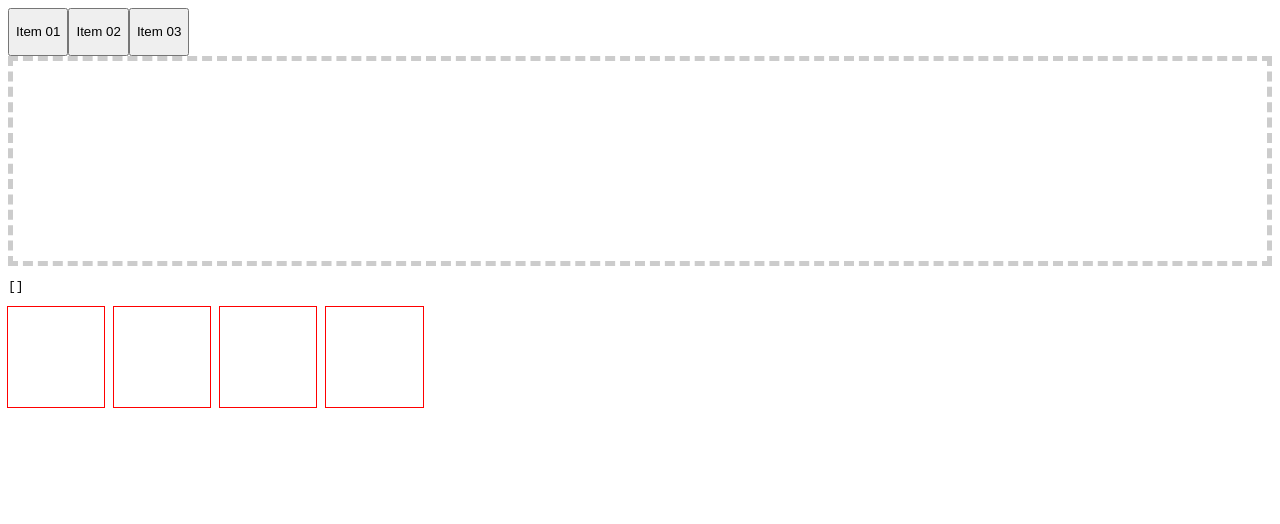
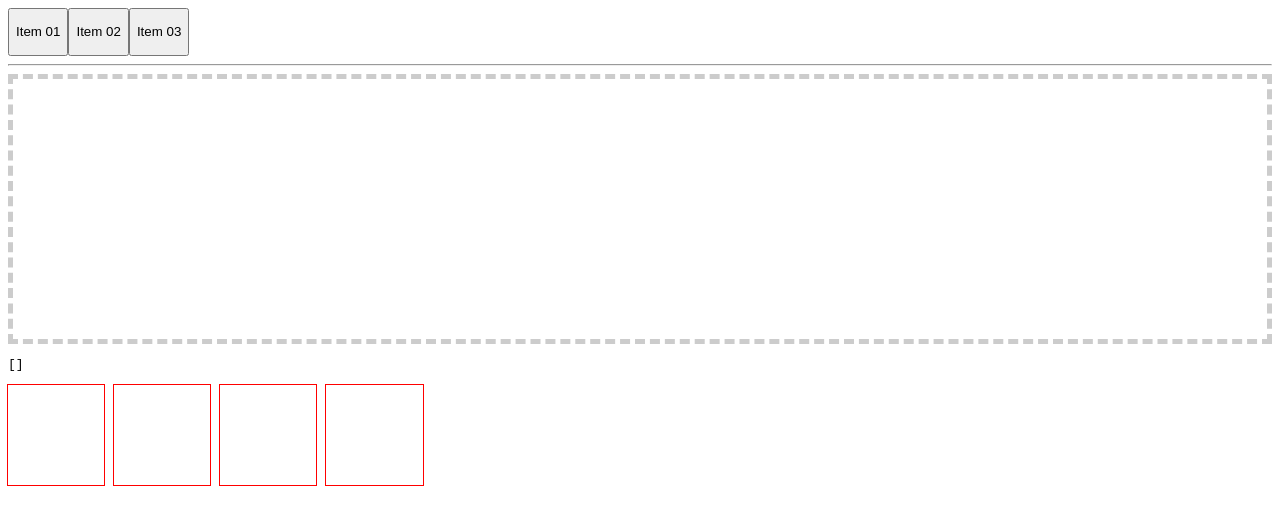
Before and after one commit to atwright147/react-griddle, a React (Vite) app: page / in a window 1280 px wide. Shown: the top 524 px of the page. Built offline with nearby package versions, Linux system fonts and the light colour scheme.

Commit message:
snap to grid

```diff
--- a/package.json
+++ b/package.json
@@ -11,6 +11,7 @@
   },
   "dependencies": {
     "@dnd-kit/core": "^6.1.0",
+    "@dnd-kit/modifiers": "^7.0.0",
     "react": "^18.2.0",
     "react-dom": "^18.2.0"
   },
--- a/src/App.tsx
+++ b/src/App.tsx
@@ -1,11 +1,15 @@
 import { DndContext, DragEndEvent, DragOverlay } from '@dnd-kit/core';
+import { restrictToWindowEdges } from '@dnd-kit/modifiers';
 import { useState } from 'react';
+import { createSnapModifier } from './snap-modifier';
 
 import { CssGrid } from './components/CssGrid';
 import { Draggable } from './components/Draggable';
 import { Droppable } from './components/Droppable';
 
 import styles from './App.module.scss';
+
+const snapModifier = createSnapModifier(50);
 
 function App() {
   const [items, setItems] = useState<string[]>([]);
@@ -29,23 +33,25 @@ function App() {
       dragPos.y = event.active.rect.current.translated?.top - droppableDimensions?.y;
     }
 
-    console.info(draggableElement, droppableElement);
-    console.info(droppableDimensions);
-    console.info(dragPos);
+    // console.info(draggableElement, droppableElement);
+    // console.info(droppableDimensions);
+    // console.info(dragPos);
   };
 
   return (
     <>
-      <DndContext onDragEnd={handleDragEnd}>
+      <DndContext onDragEnd={handleDragEnd} modifiers={[snapModifier, restrictToWindowEdges]}>
         <div className={styles.toolbox}>
           <Draggable id="item01" name="Item 01" />
           <Draggable id="item02" name="Item 02" />
           <Draggable id="item03" name="Item 03" />
         </div>
 
+        <hr />
+
         <Droppable id="droppable" />
 
-        <DragOverlay>
+        <DragOverlay modifiers={[snapModifier, restrictToWindowEdges]} className={styles.dragOverlay}>
           <div style={{ backgroundColor: 'rgba(255, 0, 0, 0.5)', width: '100%', height: '100%' }} />
         </DragOverlay>
 
--- a/src/components/Droppable.module.scss
+++ b/src/components/Droppable.module.scss
@@ -1,6 +1,7 @@
 .droppable {
   border: 5px dashed #ccc;
   min-height: 200px;
+  padding: 30px;
 
   > section {
     height: 100%;
--- a/src/components/Droppable.tsx
+++ b/src/components/Droppable.tsx
@@ -13,13 +13,13 @@ export const Droppable: FC<Props> = ({ id }): JSX.Element => {
   });
 
   useEffect(() => {
-    // biome-ignore lint/style/noNonNullAssertion: <explanation>
-    const styles = getComputedStyle(node.current!);
-    console.info(styles.display);
-    console.info(styles.gap);
-    console.info(styles.gridAutoRows);
-    console.info(styles.gridTemplateColumns);
-    console.info(node.current?.dataset.columns);
+    // // biome-ignore lint/style/noNonNullAssertion: <explanation>
+    // const styles = getComputedStyle(node.current!);
+    // console.info(styles.display);
+    // console.info(styles.gap);
+    // console.info(styles.gridAutoRows);
+    // console.info(styles.gridTemplateColumns);
+    // console.info(node.current?.dataset.columns);
   });
 
   const style = {
--- /dev/null
+++ b/src/snap-modifier.ts
@@ -0,0 +1,27 @@
+import type { Modifier } from '@dnd-kit/core';
+
+export function createSnapModifier(gridSize: number): Modifier {
+  return ({ over, transform }) => {
+    if (over) {
+      const droppableElement = document.getElementById(over.id as string);
+      let styles: CSSStyleDeclaration | undefined;
+      if (droppableElement) {
+        styles = getComputedStyle(droppableElement);
+      }
+
+      const columnWidth = Number(styles?.gridTemplateColumns.split(' ')[0].replace('px', '')) ?? 0;
+      const paddingTop = Number(styles?.paddingTop.replace('px', ''));
+      const paddingLeft = Number(styles?.paddingLeft.replace('px', ''));
+
+      // biome-ignore format: I know better :)
+      return {
+        ...transform,
+        x: (Math.ceil(transform.x / columnWidth) * columnWidth) - paddingLeft,
+        y: (Math.ceil(transform.y / columnWidth) * columnWidth) - paddingTop,
+        scaleX: 2,
+        scaleY: 2,
+      };
+    }
+    return transform;
+  };
+}
```
Also changed, not shown: src/App.module.scss (line endings or trailing spaces), 1 other file (tests, documents, lock files or other folders).
